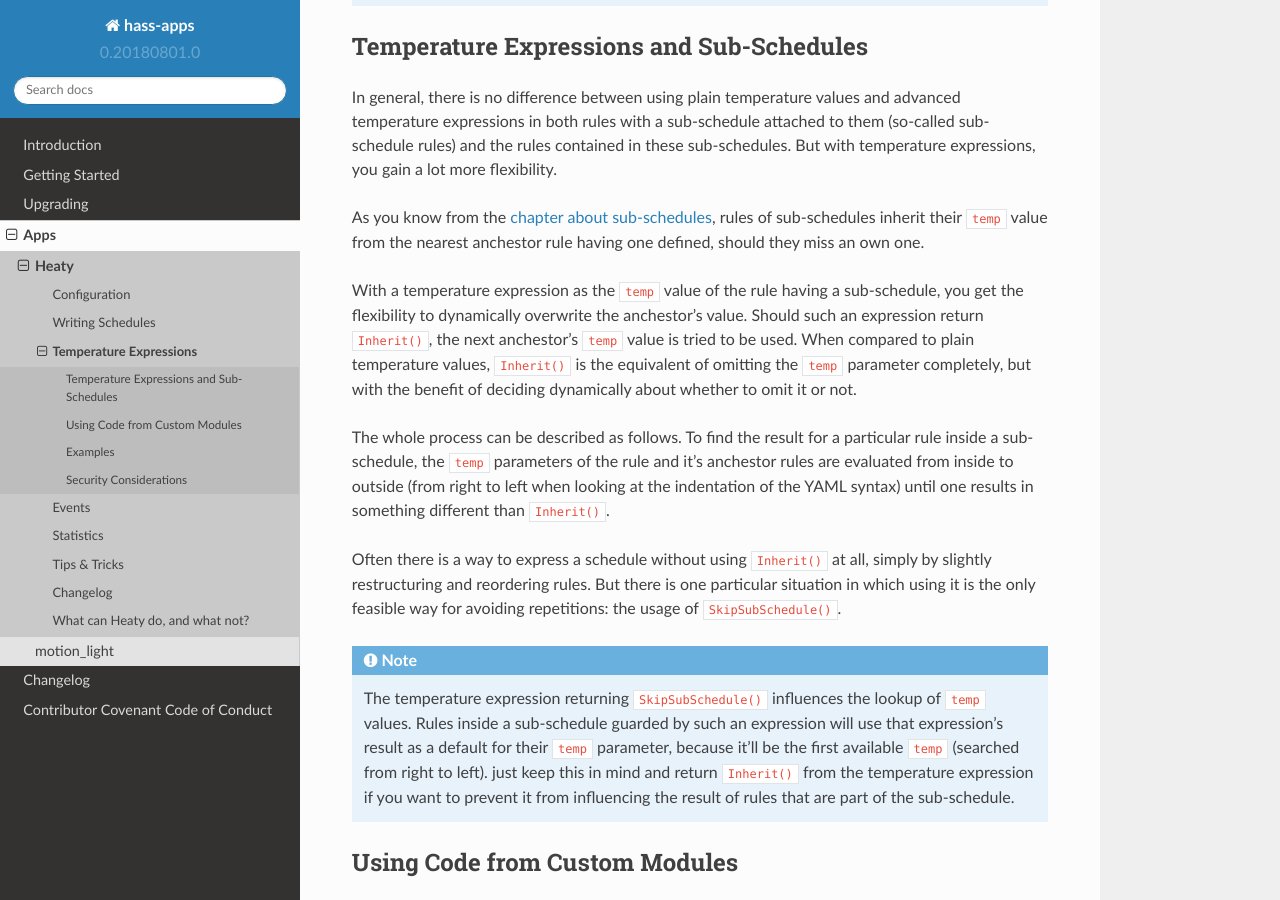
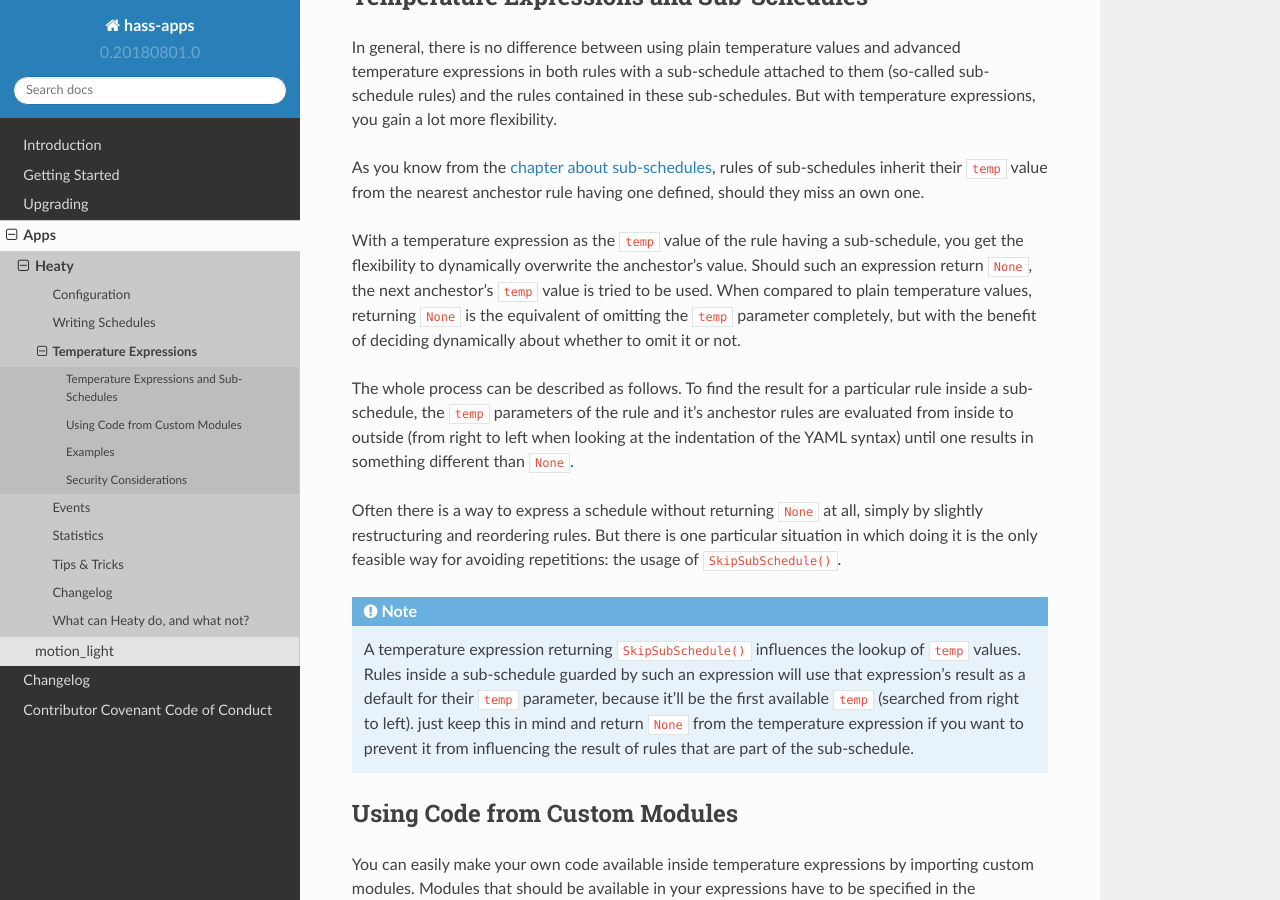
Before and after one commit to bob1de/hass-apps, a Sphinx documentation site: the page built from docs/apps/heaty/temperature-expressions.rst, in a window 1280 px wide and 900 px high, scrolled down 1656 px. Built offline with Sphinx 7.4.7 and the Read the Docs theme 2.0.0, drawn with Linux system fonts in a browser that asks for light colours; some of the changed text lies outside the part shown.

Commit message:
[heaty] Replaced the Inherit result type's function with returning None

```diff
--- a/docs/apps/heaty/temperature-expressions.rst
+++ b/docs/apps/heaty/temperature-expressions.rst
@@ -28,8 +28,6 @@ returned to influence the way your result is treated.
   The temperature will not be changed in this case.
 * ``IncludeSchedule(schedule)``, which evaluates the given schedule
   object. See below for an example on how to use this.
-* ``Inherit()``, which can be returned from rules of sub-schedules in
-  order to dynamically use the ``temp`` value of the parent rule instead.
 * ``Result(value)``: just the final result which will be used as the
   temperature. Schedule lookup is aborted at this point.
 * ``Skip()``, which causes the rule to be treated as if it didn't exist
@@ -90,9 +88,9 @@ rule having one defined, should they miss an own one.
 
 With a temperature expression as the ``temp`` value of the rule having
 a sub-schedule, you get the flexibility to dynamically overwrite the
-anchestor's value. Should such an expression return ``Inherit()``, the
-next anchestor's ``temp`` value is tried to be used. When compared to
-plain temperature values, ``Inherit()`` is the equivalent of omitting
+anchestor's value. Should such an expression return ``None``, the next
+anchestor's ``temp`` value is tried to be used. When compared to plain
+temperature values, returning ``None`` is the equivalent of omitting
 the ``temp`` parameter completely, but with the benefit of deciding
 dynamically about whether to omit it or not.
 
@@ -100,22 +98,22 @@ The whole process can be described as follows. To find the result for
 a particular rule inside a sub-schedule, the ``temp`` parameters of
 the rule and it's anchestor rules are evaluated from inside to outside
 (from right to left when looking at the indentation of the YAML syntax)
-until one results in something different than ``Inherit()``.
+until one results in something different than ``None``.
 
-Often there is a way to express a schedule without using ``Inherit()``
+Often there is a way to express a schedule without returning ``None``
 at all, simply by slightly restructuring and reordering rules. But there
-is one particular situation in which using it is the only feasible way
+is one particular situation in which doing it is the only feasible way
 for avoiding repetitions: the usage of ``SkipSubSchedule()``.
 
 .. note::
 
-   The temperature expression returning ``SkipSubSchedule()`` influences
+   A temperature expression returning ``SkipSubSchedule()`` influences
    the lookup of ``temp`` values. Rules inside a sub-schedule guarded
    by such an expression will use that expression's result as a default
    for their ``temp`` parameter, because it'll be the first available
    ``temp`` (searched from right to left). just keep this in mind
-   and return ``Inherit()`` from the temperature expression if you want
-   to prevent it from influencing the result of rules that are part of
+   and return ``None`` from the temperature expression if you want to
+   prevent it from influencing the result of rules that are part of
    the sub-schedule.
 
 
```
Also changed, not shown: docs/apps/heaty/CHANGELOG.md (+4 -4 lines), 2 other files.
